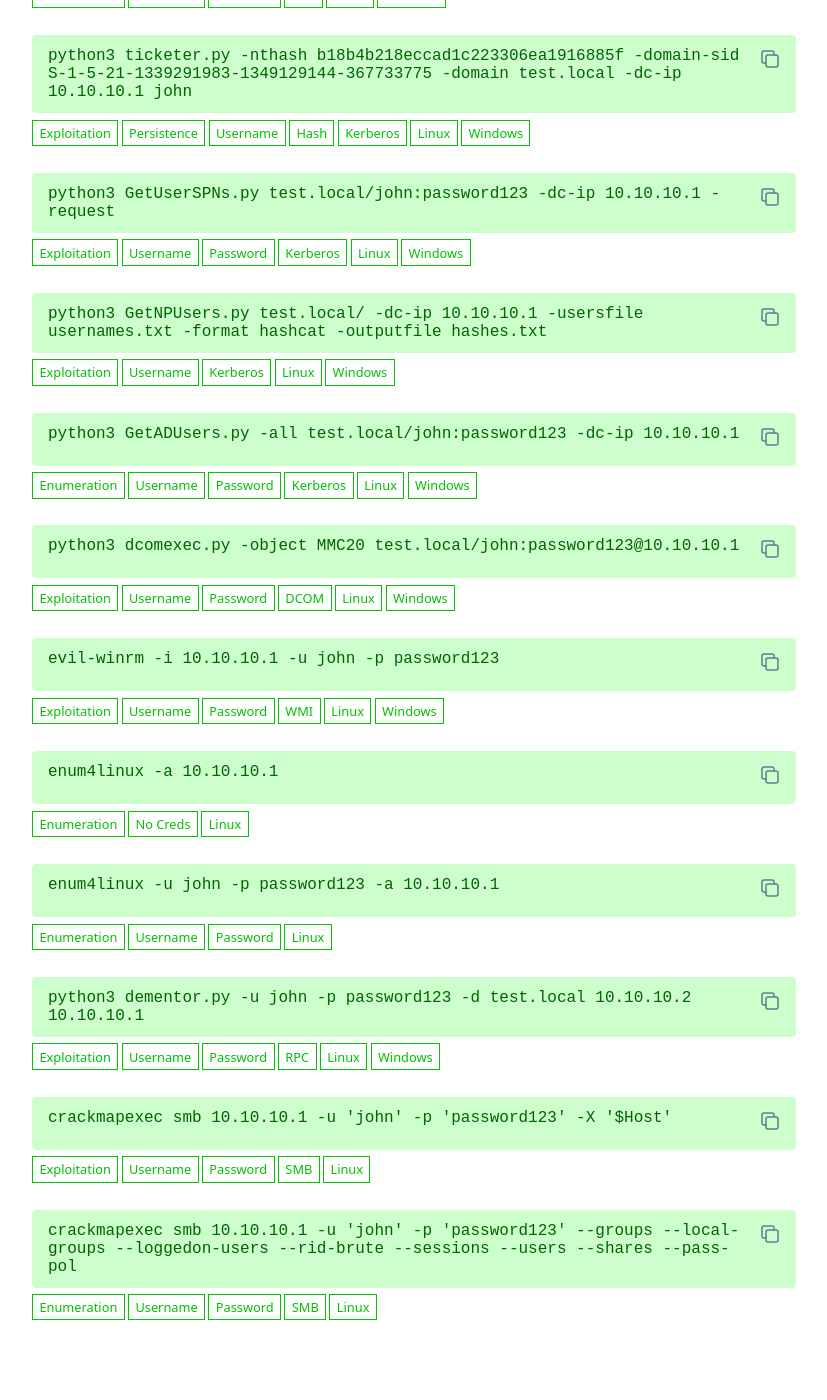
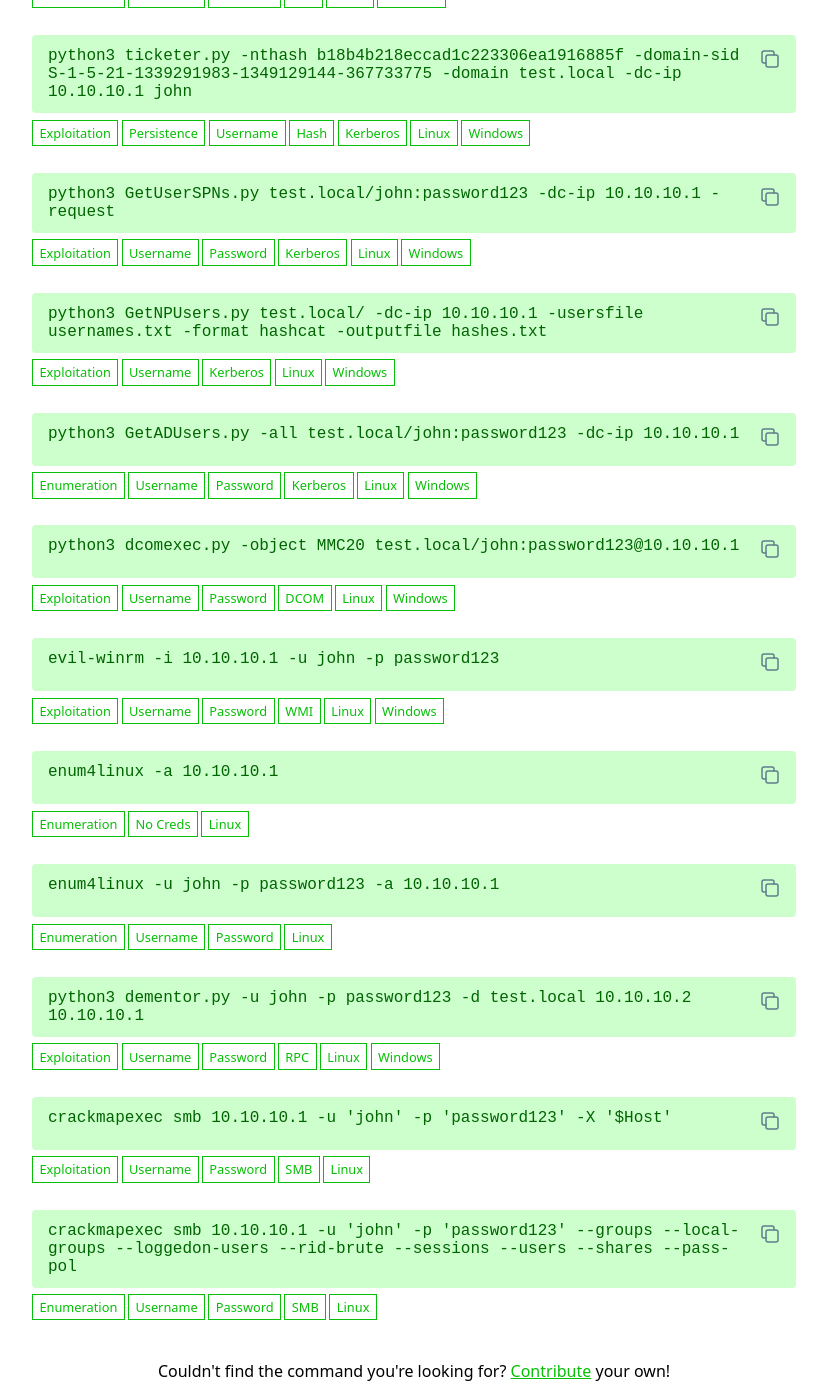
Before and after one commit to WADComs/WADComs.github.io, a Jekyll site: the page built from index.md, in a window 1280 px wide and 1400 px high, scrolled down 5184 px. Shown: the whole window, without its empty margins (226-1053 px from the left). Built offline with Jekyll 4.4.1, drawn with Linux system fonts in a browser that asks for light colours; before the commit the page ends 6530 px from its top, so only the background shows below that.

Commit message:
Added contribute button when command not found

```diff
--- a/_includes/bin_table.html
+++ b/_includes/bin_table.html
@@ -59,7 +59,7 @@
             {% endfor %}
         </tbody>
         <tfoot>
-            <tr><td id="search-message" colspan="2">No binary matches...</td></tr>
+		<tr><td id="search-message" colspan="2">Couldn't find the command you're looking for? <a href="/contribute/">Contribute</a> your own!</td></tr>
         </tfoot>
     </table>
 </div>
@@ -257,8 +257,8 @@
      });
 
      // update the search message visibility
-     var searchMessage = document.getElementById('search-message');
-     searchMessage.style.display = noResults ? 'table-cell' : 'none';
+     //var searchMessage = document.getElementById('search-message');
+     //searchMessage.style.display = noResults ? 'table-cell' : 'none';
  }
 
  function applyFilter() {
--- a/assets/style.scss
+++ b/assets/style.scss
@@ -159,7 +159,7 @@ h2, h3, h4, h5, h5 {
     }
 
     #search-message {
-        display: none;
+        display: table-cell;
         text-align: center;
         padding: 1em;
     }
```
